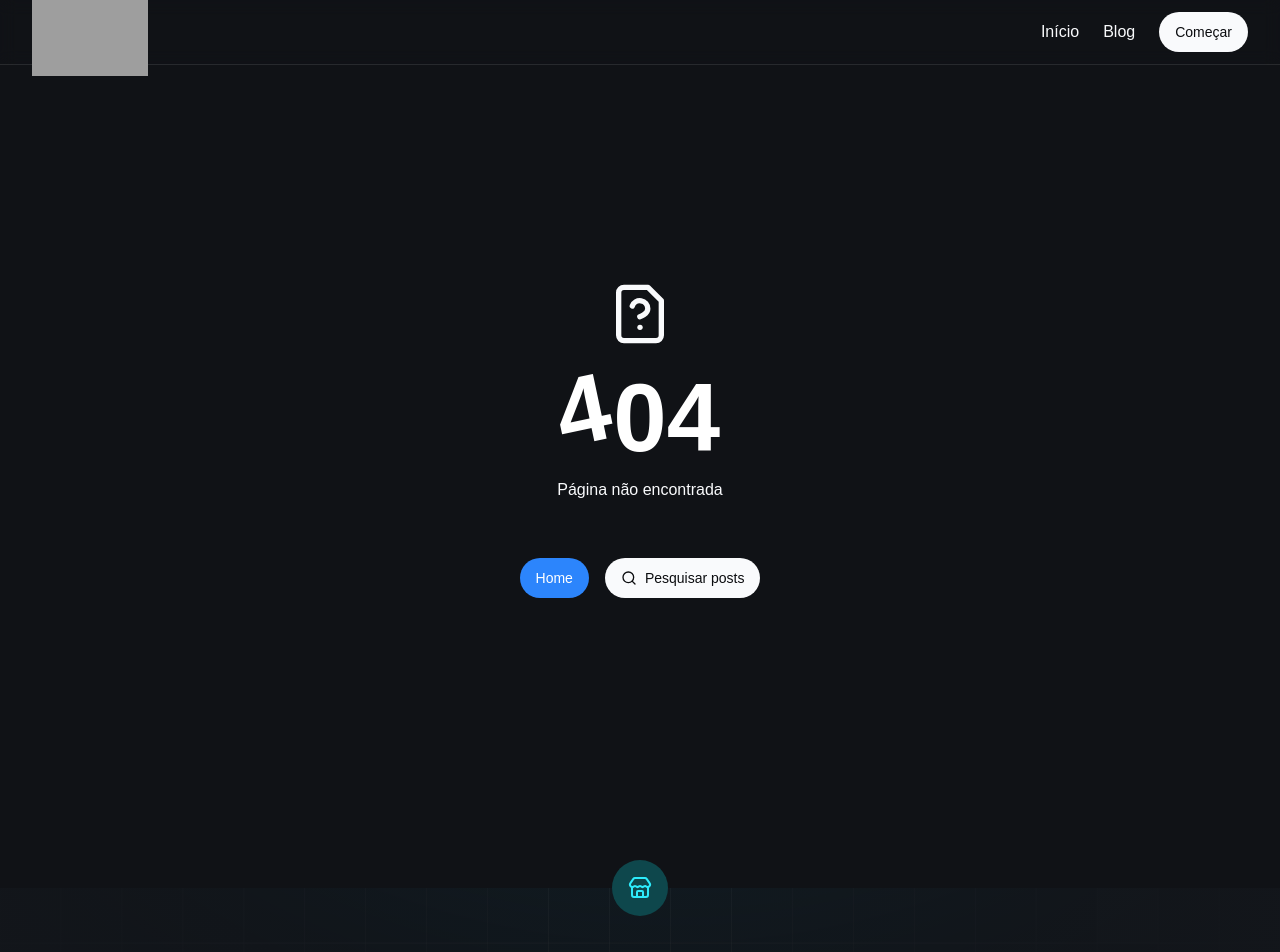
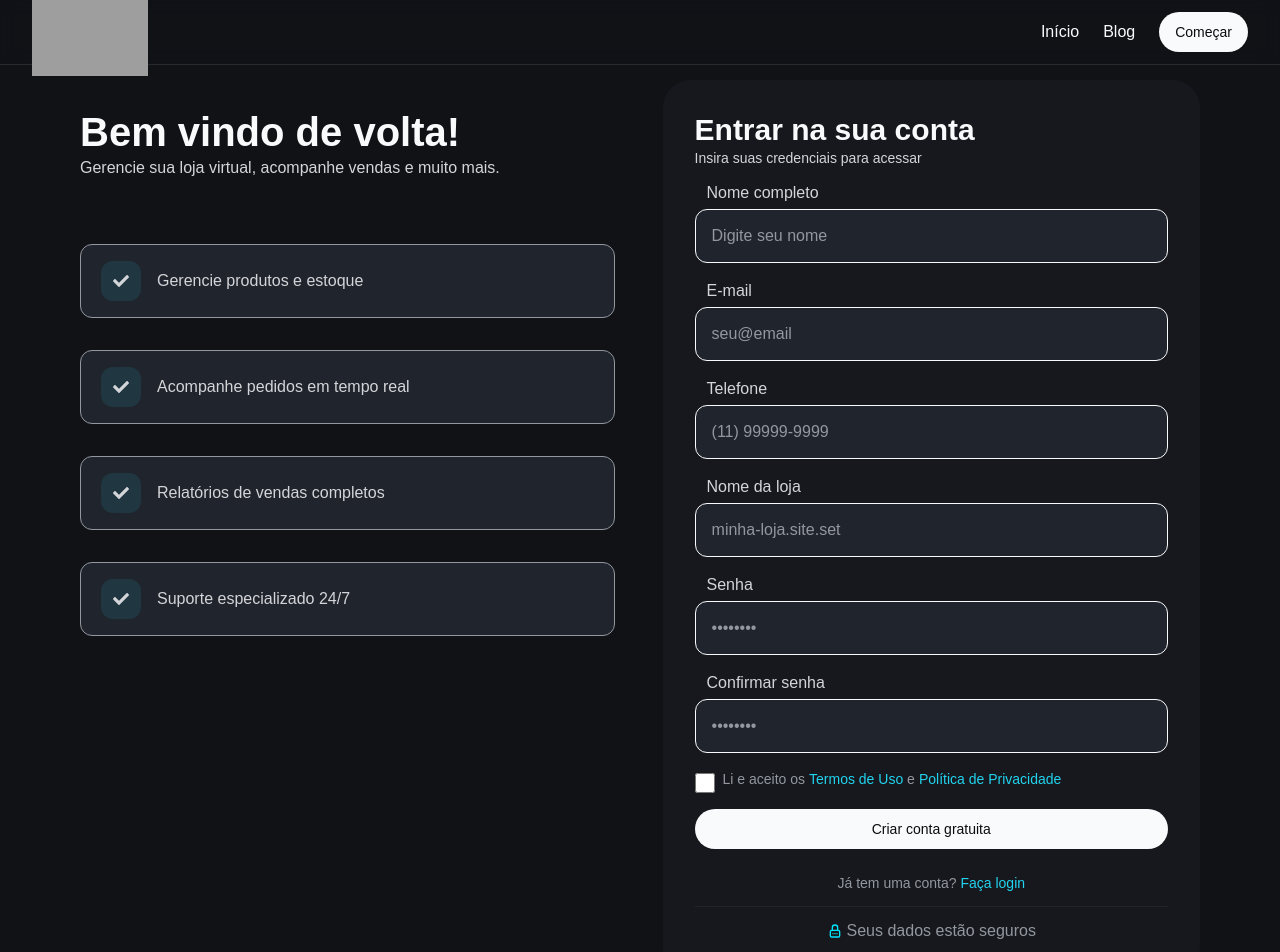
Before and after one commit to YasminFerrariDias/site-blog, a Next.js app: page /login-account in a window 1280 px wide. Before the commit this address had no page. Shown: the top 952 px of the page. Built offline with nearby package versions, Linux system fonts and the light colour scheme; grey boxes are pictures that could not be loaded.

Commit message:
Criação da página de login

```diff
--- a/src/app/create-account/page.tsx
+++ b/src/app/create-account/page.tsx
@@ -22,10 +22,12 @@ export default function CreateAccount() {
     <Auth
       titleInformation="Comece sua loja virtual hoje mesmo"
       messageInformation="Junta-se a milhares de empreendedores que já transformaram seus negócios"
+
       textInformationCard1="Criação em minutos, sem código"
       textInformationCard2="Loja responsiva para todos os dispositivos"
       textInformationCard3="Suporte especializado 24/7"
       textInformationCard4="Primeiro 30 dias grátis"
+
       titleForm="Criar sua conta grátis"
       messageForm="Preencha os dados abaixo para começar"
     >
--- /dev/null
+++ b/src/app/login-account/page.tsx
@@ -0,0 +1,37 @@
+'use client'
+
+import { useToastContext } from "@/hooks/use-toast-context";
+import Auth from "@/templates/auth/auth";
+import { FormCreateAccount } from "@/templates/auth/features/form-create-account";
+import { useRef } from "react";
+
+export default function LoginAccount() {
+  const toast = useToastContext();
+  const hasShownToast = useRef(false);
+
+  function handleInformation() {
+    if (hasShownToast.current) return;
+    toast.info({
+      heading: "Funcionalidade em desenvolvimento!",
+      message: "Login simulado para demonstração",
+      duration: 3000
+    });
+  };
+
+  return (
+    <Auth
+      titleInformation="Bem vindo de volta!"
+      messageInformation="Gerencie sua loja virtual, acompanhe vendas e muito mais."
+
+      textInformationCard1="Gerencie produtos e estoque"
+      textInformationCard2="Acompanhe pedidos em tempo real"
+      textInformationCard3="Relatórios de vendas completos"
+      textInformationCard4="Suporte especializado 24/7"
+
+      titleForm="Entrar na sua conta"
+      messageForm="Insira suas credenciais para acessar"
+    >
+      <FormCreateAccount handle={handleInformation} />
+    </Auth>
+  )
+}
--- a/src/templates/auth/features/form-create-account/form-create-account.tsx
+++ b/src/templates/auth/features/form-create-account/form-create-account.tsx
@@ -28,7 +28,7 @@ export function FormCreateAccount({ handle }: FormCreateAccount) {
               type="checkbox"
               className="mt-1 h-5 w-5 accent-cyan-400 cursor-pointer"
             />
-            <span>
+            <span className="text-body-sm">
               Li e aceito os
               <a className="text-cyan-400 ml-1">Termos de Uso</a> e
               <a className="text-cyan-400 ml-1">Política de Privacidade</a>
@@ -46,14 +46,14 @@ export function FormCreateAccount({ handle }: FormCreateAccount) {
         </Button>
       </form>
 
-      <div className="gap-2 flex flex-col mt-6">
-        <p className="text-gray-300 text-center">
+      <div className="gap-3 flex flex-col mt-6">
+        <p className="text-gray-300 text-center text-body-sm">
           Já tem uma conta? <a className="text-cyan-400">Faça login</a>
         </p>
 
         <div className="h-px bg-gray-400" />
 
-        <div className="flex flex-col items-center justify-center gap-2 text-gray-200 text-center md:flex-row md:gap-1">
+        <div className="flex flex-col items-center justify-center gap-2 text-gray-300 text-center md:flex-row md:gap-1">
           <TbLockPassword color="#00E5FF" />
           <p>Seus dados estão seguros</p>
         </div>
```
